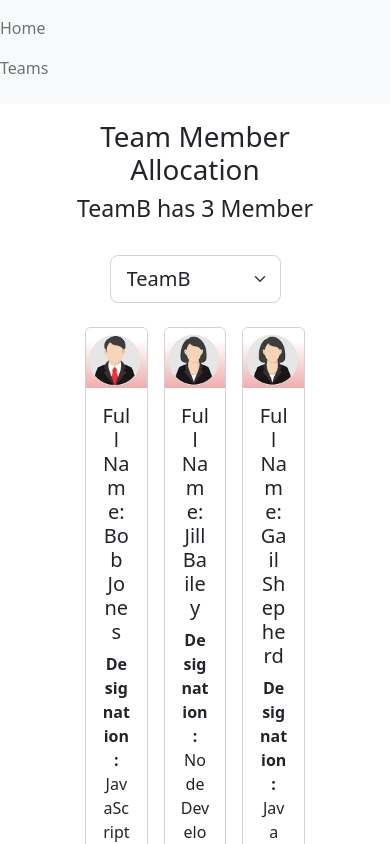
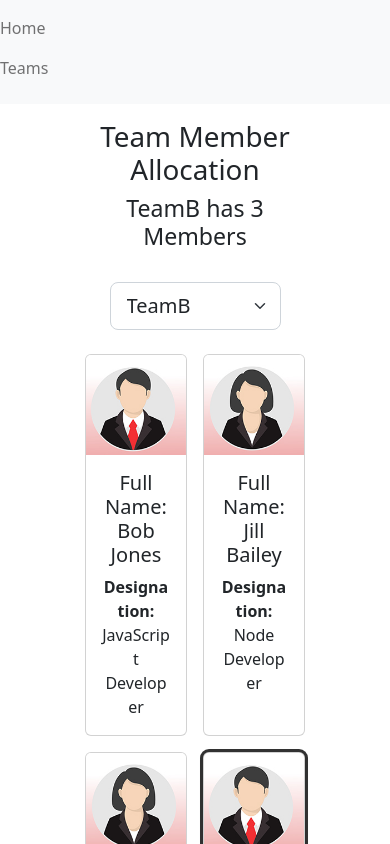
Before and after one commit to tiagomorgado/team-allocation, a React (Create React App) app: page / in a window 390 px wide. Shown: the top 844 px of the page. Built offline with nearby package versions, Linux system fonts and the light colour scheme.

Commit message:
Added final touches

```diff
--- a/src/App.css
+++ b/src/App.css
@@ -14,3 +14,9 @@ body {
 h1, h2, h3, h4, h5, p {
   text-align: center;
 }
+
+@media only screen and (max-width: 600px) {
+  .card-collection {
+    grid-template-columns: 1fr 1fr;
+  }
+}
--- a/src/Header.jsx
+++ b/src/Header.jsx
@@ -4,7 +4,7 @@ const Header = ({selectedTeam, teamMemberCount}) => {
             <div className="row justify-content-center mt-3 mb-4">
                 <div className="col-8">
                     <h1>Team Member Allocation</h1>
-                    <h3>{selectedTeam} has {teamMemberCount} {teamMemberCount === 1 ? 'Members': 'Member'}</h3>
+                    <h3>{selectedTeam} has {teamMemberCount} {teamMemberCount === 1 ? 'Member': 'Members'}</h3>
                 </div>
             </div>
         </header>
```
